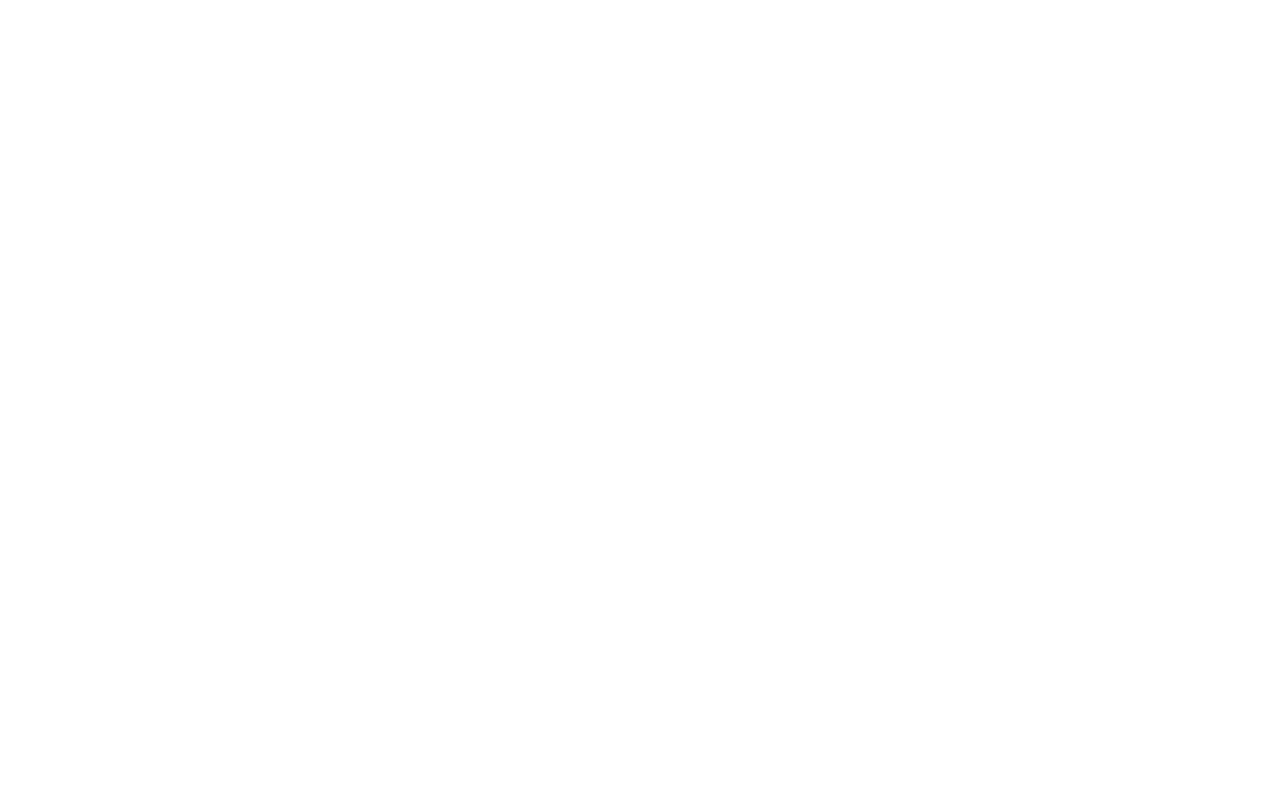
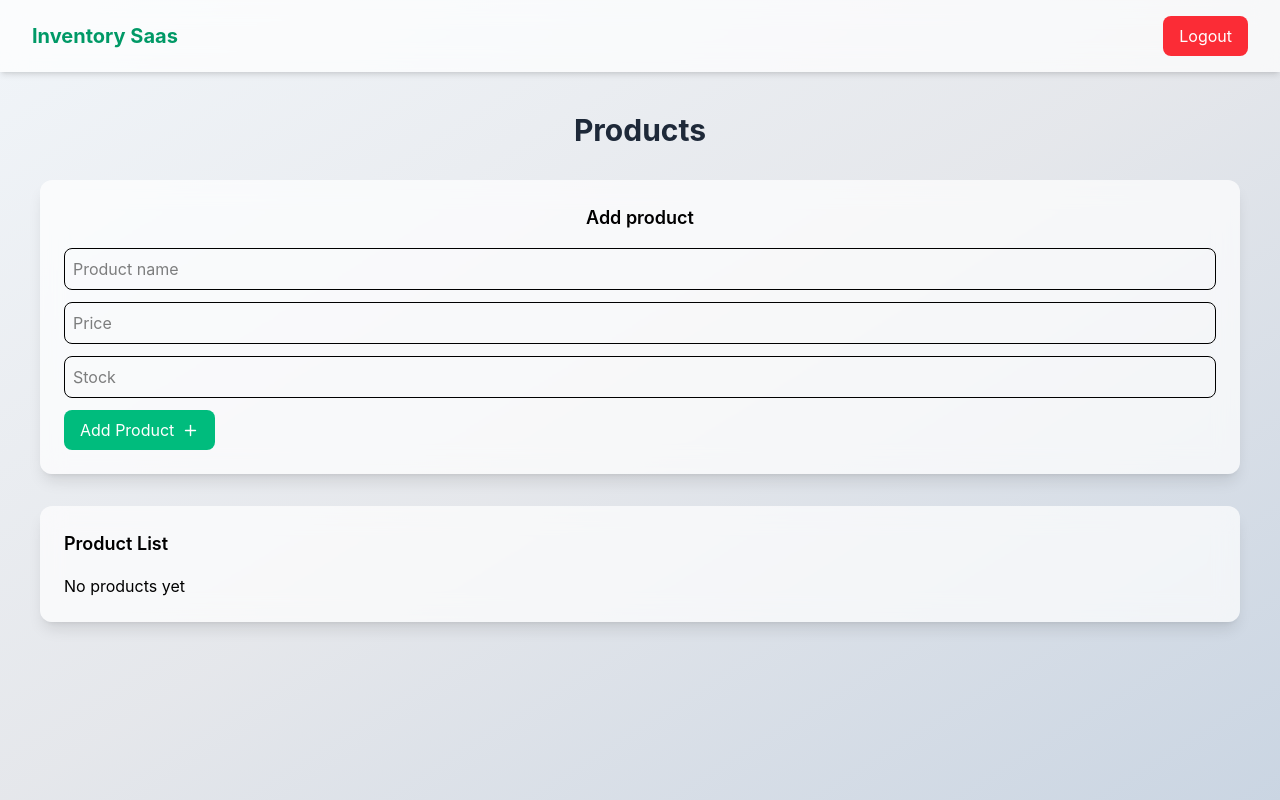
Before and after one commit to sanchitaroradev/inventory-saas, a React (Vite) app in the folder frontend/: page /products in a window 1280 px wide. Before the commit this address had no page. Built offline with nearby package versions, Linux system fonts and the light colour scheme.

Commit message:
UI improvements: enhanced dashboard/navbar, fixed INR icon alignment, added theme toggle icons, and built products page with icon-based actions

```diff
--- a/frontend/src/App.tsx
+++ b/frontend/src/App.tsx
@@ -3,21 +3,23 @@
 import './App.css';
 import ProtectedRoute from './components/ProtectedRoute';
 import Dashboard from './pages/Dashboard';
+import Product from './pages/Product';
 
 function App() {
 
   return (
     <>
       <Routes>
-      <Route path='/' element= {<Login/>}/>
+        <Route path='/' element={<Login />} />
         <Route
           path='/dashboard'
           element={
             <ProtectedRoute>
-          <Dashboard/>
+              <Dashboard />
             </ProtectedRoute>
           }
         />
+        <Route path="/products" element={<Product />} />
       </Routes>
     </>
   );
--- a/frontend/src/components/Navbar.tsx
+++ b/frontend/src/components/Navbar.tsx
@@ -10,7 +10,7 @@
     };
 
   return (
-    <div className="flex justify-between items-center bg-white shadow-md px-6 py-3">
+    <div className="flex justify-between items-center bg-white/70 backdrop-blur-md shadow-md px-8 py-4">
 
         {/* Logo */}
         <h1 className="text-xl font-bold text-emerald-600">Inventory Saas</h1>
--- a/frontend/src/pages/Dashboard.tsx
+++ b/frontend/src/pages/Dashboard.tsx
@@ -1,27 +1,39 @@
-import { useNavigate } from "react-router-dom";
 import Navbar from "../components/Navbar";
-
+import { IndianRupee } from "lucide-react";
 const Dashboard = () => {
 
-    const navigate = useNavigate();
+  return (
+    <div className="min-h-screen bg-linear-to-br from-slate-100 via-gray-200 to-slate-300">
+      <Navbar />
 
-    const handleLogout = () => {
-        // remove token
-        localStorage.removeItem("token");
+      <div className="p-10">
+        <h1 className="text-center text-3xl font-bold mb-8 text-gray-800">Dashboard Overview</h1>
 
-        // redirect to login
-        navigate("/");
-    };
+        {/* Cards */}
+        <div className="grid grid-cols-1 md:grid-cols-3 gap-6">
 
-  return (
-    <div className="p-10">
-        <Navbar/>
+          {/* Card 1 */}
+          <div className="bg-white/70 backdrop-blur-md shadow-lg p-6 rounded-xl hover:shadow-xl transition">
+            <h2 className="text-lg font-semibold text-gray-700">Total products</h2>
+            <p className="text-2xl mt-2 font-bold">0</p>
+          </div>
 
-        <h1 className="text-2xl font-bold">Welcome to Dashboard</h1>
-        {/* <button
-        onClick={handleLogout}
-        className="bg-red-500 text-white px-4 py-2 rounded-lg hover:bg-red-600"
-        >Logout</button> */}
+          {/* Card 2 */}
+          <div className="bg-white/70 backdrop-blur-md shadow-lg p-6 rounded-xl hover:shadow-xl transition">
+            <h2 className="text-lg font-semibold text-gray-700">Total sales</h2>
+            <p className="text-2xl mt-2 font-bold">0</p>
+          </div>
+
+          {/* Card 3 */}
+          <div className="bg-white/70 backdrop-blur-md shadow-lg p-6 rounded-xl hover:shadow-xl transition">
+            <h2 className="text-lg font-semibold text-gray-700">Revenue</h2>
+            <p className="flex items-center text-2xl mt-2 font-bold ">
+              <IndianRupee size={21} />
+              <span>0</span>
+            </p>
+          </div>
+        </div>
+      </div>
     </div>
   );
 };
--- a/frontend/src/pages/Login.tsx
+++ b/frontend/src/pages/Login.tsx
@@ -1,6 +1,6 @@
 import { useState } from "react";
 import { loginUser } from "../services/authservice";
-import { Eye, EyeOff } from "lucide-react";
+import { Eye, EyeOff, Sun , Moon } from "lucide-react";
 import toast from "react-hot-toast";
 import { useNavigate } from "react-router-dom";
 
@@ -36,8 +36,19 @@
       <div className="absolute top-5 right-5">
         <button
           onClick={toggleTheme}
-          className="px-3 py-1 rounded-lg bg-gray-200 hover:bg-gray-300 text-sm">
-          {theme === "dark" ? "Light ☀️" : "Dark 🌙"}
+          className="flex items-center gap-2 px-3 py-1 rounded-lg bg-gray-200 hover:bg-gray-300 text-sm">
+          {theme === "dark" ? (
+            <>
+            <span>Light</span>
+            <Sun size={16}/>
+            </>
+          ) : (
+            <>
+            <span>Dark</span>
+            <Moon size={16}/>
+            </>
+          )
+          }
         </button>
       </div>
       {/* Card */}
--- /dev/null
+++ b/frontend/src/pages/Product.tsx
@@ -0,0 +1,45 @@
+import Navbar from "../components/Navbar";
+import { Plus } from "lucide-react";
+
+const Product = () => {
+  return (
+    <div className="min-h-screen bg-linear-to-br from-slate-100 via-gray-200 to-slate-300">
+
+        <Navbar/>
+
+        <div className="p-10">
+            <h1 className="text-center text-3xl font-bold mb-8 text-gray-800">Products</h1>
+
+            {/* Add Product Card */}
+            <div className="bg-white/70 backdrop-blur-md p-6 rounded-xl shadow-lg mb-8">
+                <h2 className="text-center text-lg font-semibold mb-4">Add product</h2>
+                <input
+                placeholder="Product name"
+                className="w-full mb-3 p-2 border rounded-lg"
+                />
+                <input
+                placeholder="Price"
+                className="w-full mb-3 p-2 border rounded-lg"
+                />
+                <input
+                placeholder="Stock"
+                className="w-full mb-3 p-2 border rounded-lg"
+                />
+
+                <button className="flex items-center justify-center gap-2 bg-emerald-500 text-white px-4 py-2 rounded-lg hover:bg-emerald-600 transition">
+                    Add Product
+                    <Plus size={17}/>
+                </button>
+            </div>
+
+            <div className="bg-white/70 backdrop-blur-md p-6 rounded-xl shadow-lg">
+                <h2 className="text-lg font-semibold mb-4">Product List</h2>
+                <p>No products yet</p>
+            </div>
+
+        </div>
+    </div>
+  );
+};
+
+export default Product;
```
Lines whose indentation alone changed are shown as unchanged.
